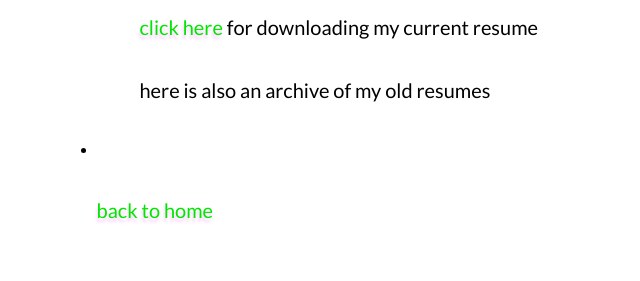
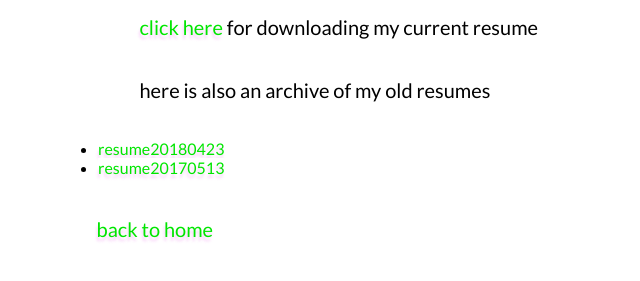
Before and after one commit to montoyamoraga/resume, a plain HTML site: page index.html in a window 1280 px wide. Shown: the part 91-372 px from the top of the page, without its empty margins (0-640 px from the left). Drawn offline with Linux system fonts and the light colour scheme.

Commit message:
add old resumes links

```diff
--- a/index.html
+++ b/index.html
@@ -23,7 +23,9 @@
         <p>here is also an archive of my old resumes</p>
 
         <ul>
-            <li><a href=""</a></li>
+            <!-- <li><a href="https://github.com/montoyamoraga/resume/raw/master/resume-archive/resume20180830.pdf">resume20180830</a></li> -->
+            <li><a href="https://github.com/montoyamoraga/resume/raw/master/resume-archive/resume20180423.pdf">resume20180423</a></li>
+            <li><a href="https://github.com/montoyamoraga/resume/raw/master/resume-archive/resume20170513.pdf">resume20170513</a></li>
         </ul>
 
 
```
